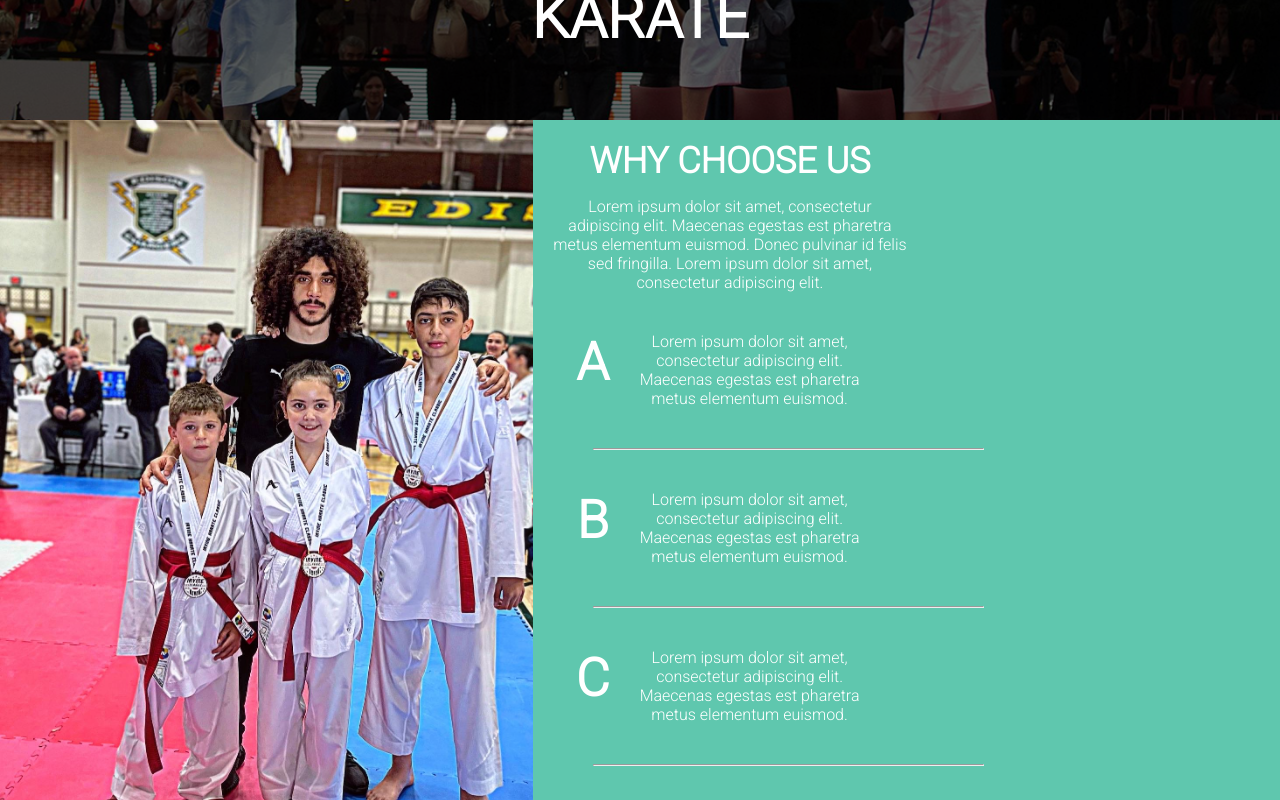
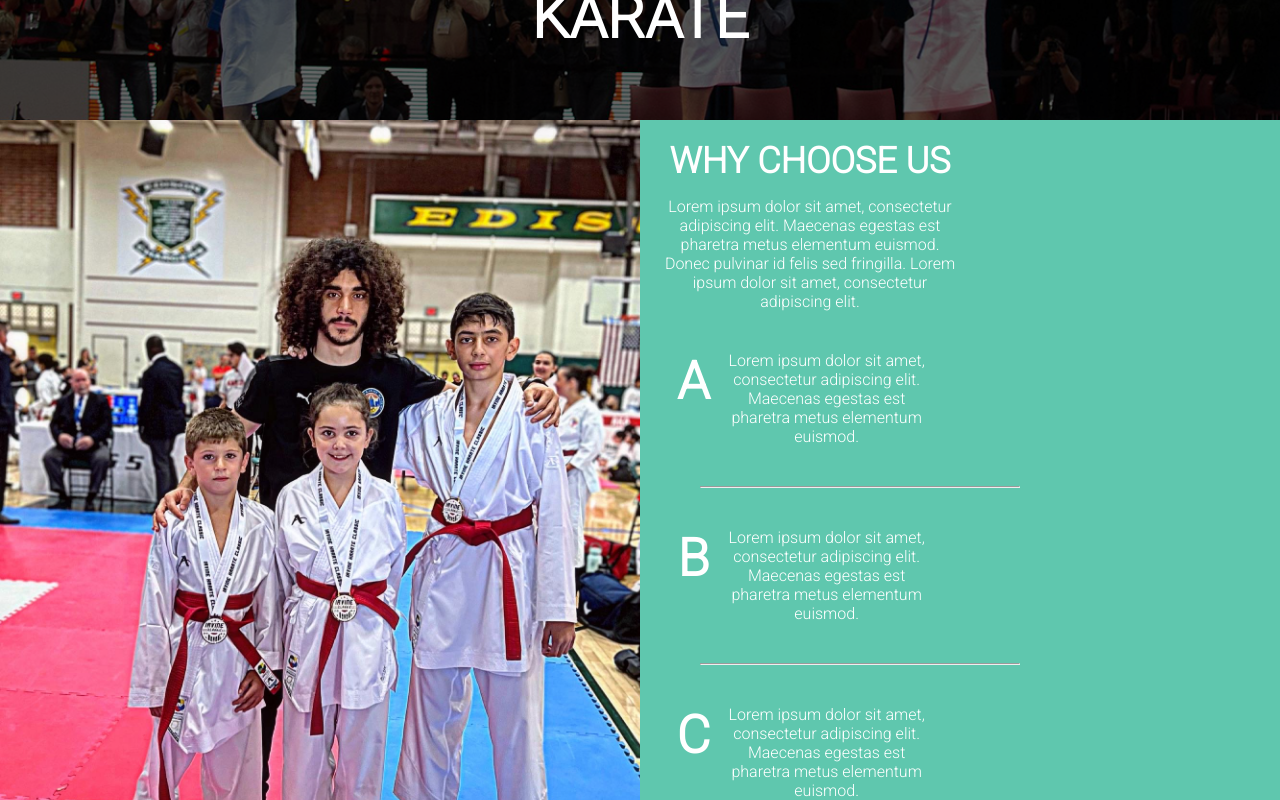
Before and after one commit to igorkotljar/karate-academy, a React (Create React App) app: page /#/ in a window 1280 px wide. Shown: the part 440-1240 px from the top of the page. Built offline with nearby package versions, Linux system fonts and the light colour scheme.

Commit message:
split component to 6 and 6 before was 5 and 7

```diff
--- a/src/components/WhyUs.js
+++ b/src/components/WhyUs.js
@@ -7,10 +7,10 @@ function WhyUs() {
   return (
     <div>
       <Grid container>
-        <Grid xs={12} md={5} style={{ padding: 0}}>
+        <Grid xs={12} md={6} style={{ padding: 0}}>
           <div className="whyUs-bg"></div>
         </Grid>
-        <Grid xs={12} md={7}>
+        <Grid xs={12} md={6}>
           <div className="whyUs-text">
             <Grid xs={12} md={6}>
               <h2 style={{ textAlign: "center", fontSize: 36}}>WHY CHOOSE US</h2>
```
